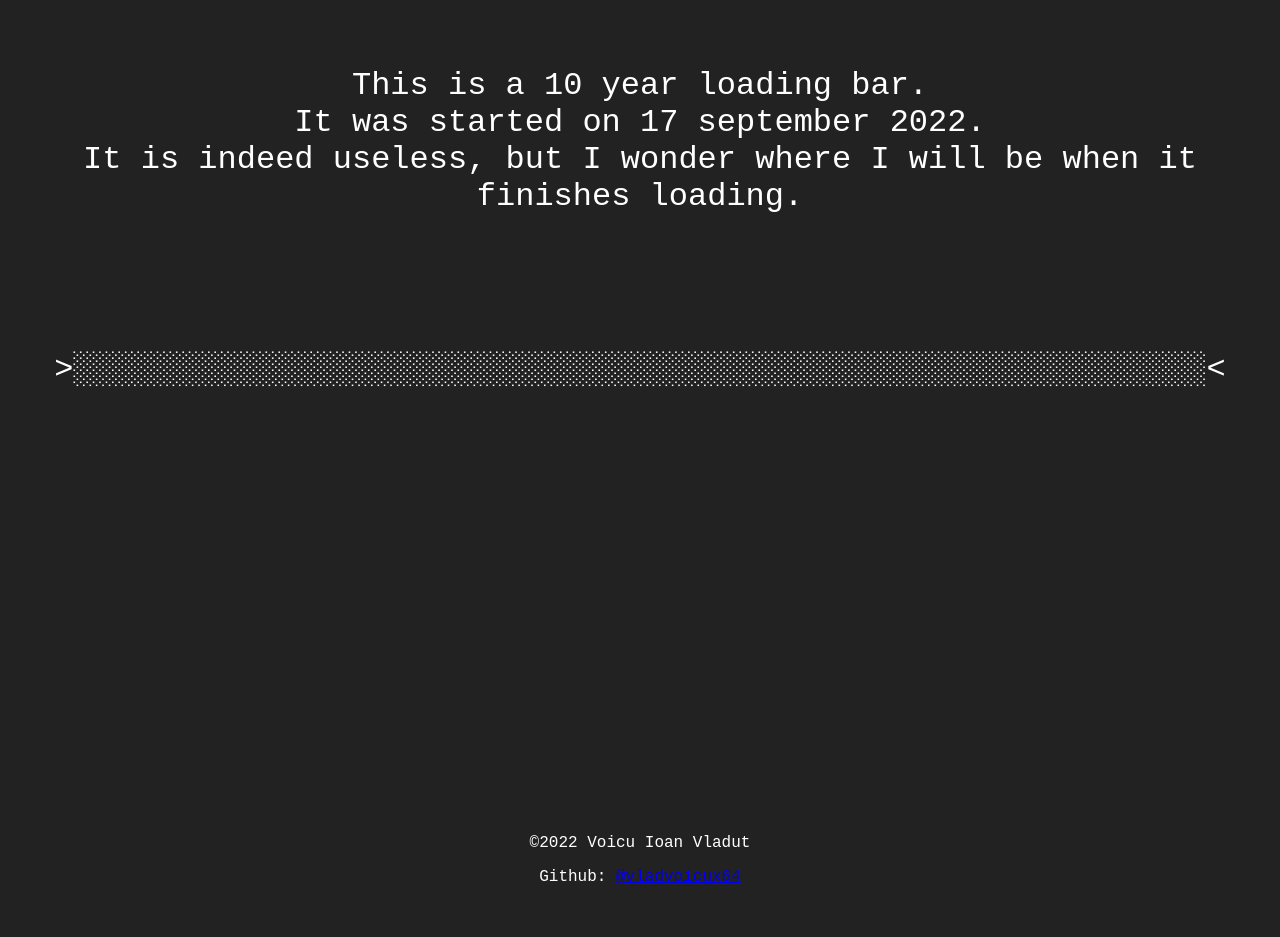
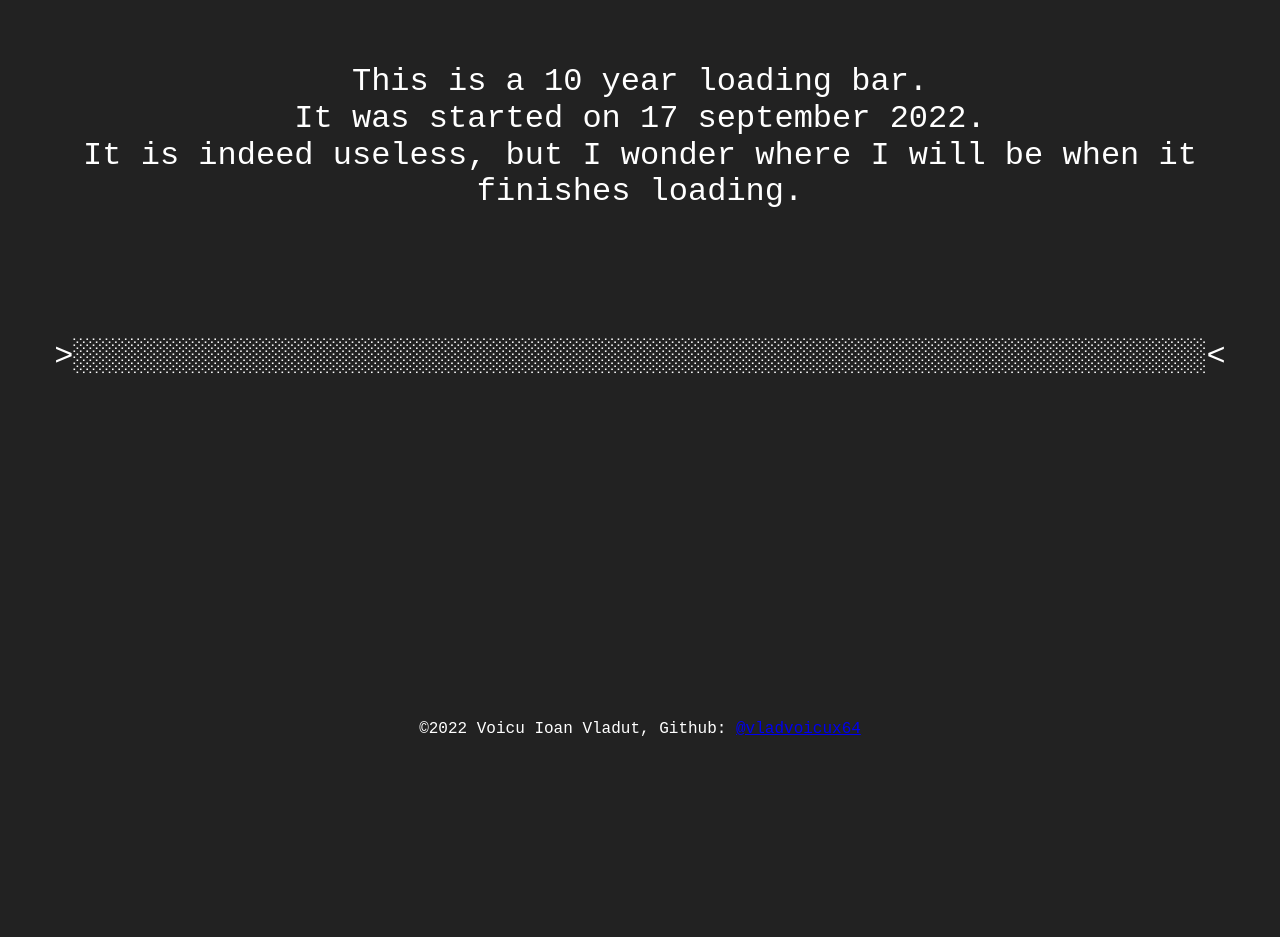
Before and after one commit to vladvoicux64/10yrlb, a website built with Parcel: page index.html in a window 1280 px wide. After the commit the page ends 800 px from the top, so only its background shows below. Built offline with nearby package versions, Linux system fonts and the light colour scheme.

Commit message:
Prettify scaling.

```diff
--- a/css/main.css
+++ b/css/main.css
@@ -16,6 +16,16 @@ html {
   line-height: 1.4;
   background-color: #222222;
   font-family: "Courier New", "Consolas", "Lucida Console";
+}
+
+body{
+  min-height: 100vh;
+  display: flex;
+  flex-direction: column;
+}
+
+footer{
+  margin-top: auto;
 }
 
 /*
@@ -265,7 +275,7 @@ textarea {
 .center {
   text-align: center;
   font-size: 2em;
-  padding: 50px 0;
+  margin: auto;
 }
 .center.footer {
   font-size: 1em;
--- a/index.html
+++ b/index.html
@@ -32,12 +32,8 @@
   <div class="center" id="spinner"></div>
   <br>
   <div class="center" id="facts">The bar has <span id="yrs"></span> years, or <span id="days"></span> days, or <span id="hrs"></span> hours, or <span id="mins"></span> minutes left.</div>
-  <br>
-  <br>
-  <br>
-  <br>
-  <footer class="center footer"><p>©2022 Voicu Ioan Vladut</p>
-    <span>Github: <a href="https://github.com/vladvoicux64">@vladvoicux64</a></span>
+  <footer class="center footer"><p>©2022 Voicu Ioan Vladut, <span>Github: <a href="https://github.com/vladvoicux64">@vladvoicux64</a></span></p>
+
   </footer>
 
   <script src="js/vendor/modernizr-3.11.2.min.js"></script>
```
